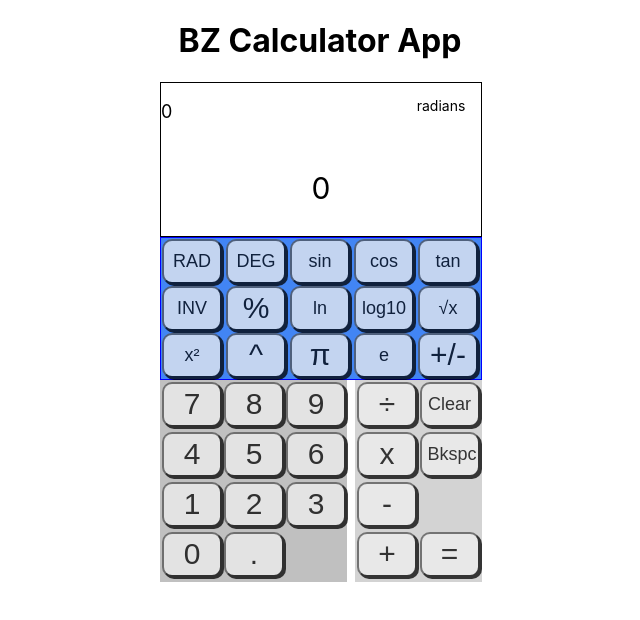
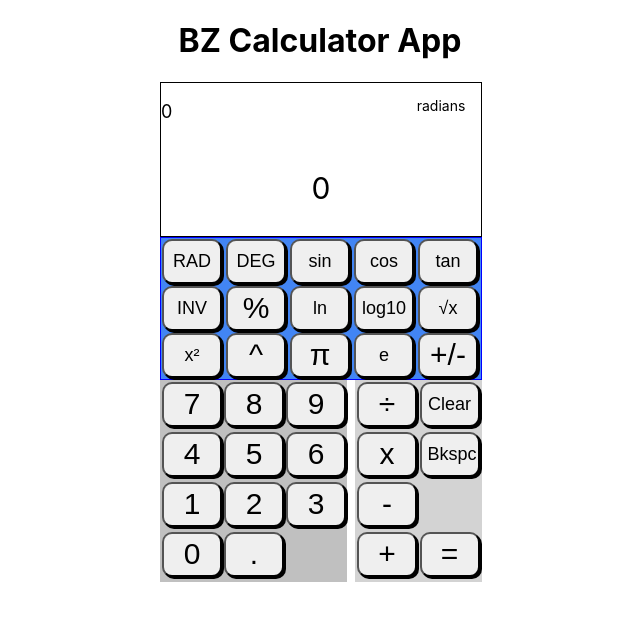
Before and after one commit to BennyZ3/bz-calculator, a React (Create React App) app: page / in a window 1280 px wide. Shown: the top 620 px of the page, without its empty margins (320-960 px from the left). Built offline with nearby package versions, Linux system fonts and the light colour scheme.

Commit message:
commented out opacity and added link to deploy

```diff
--- a/src/App.css
+++ b/src/App.css
@@ -38,7 +38,7 @@
   border-radius: 10px;
   font-size: 30px;
   margin: 1px;
-  opacity: 75%;
+  /* opacity: 75%; */
   box-shadow: 2px 2px;
 }
 p {
```
Also changed, not shown: 1 other file (tests, documents, lock files or other folders).
